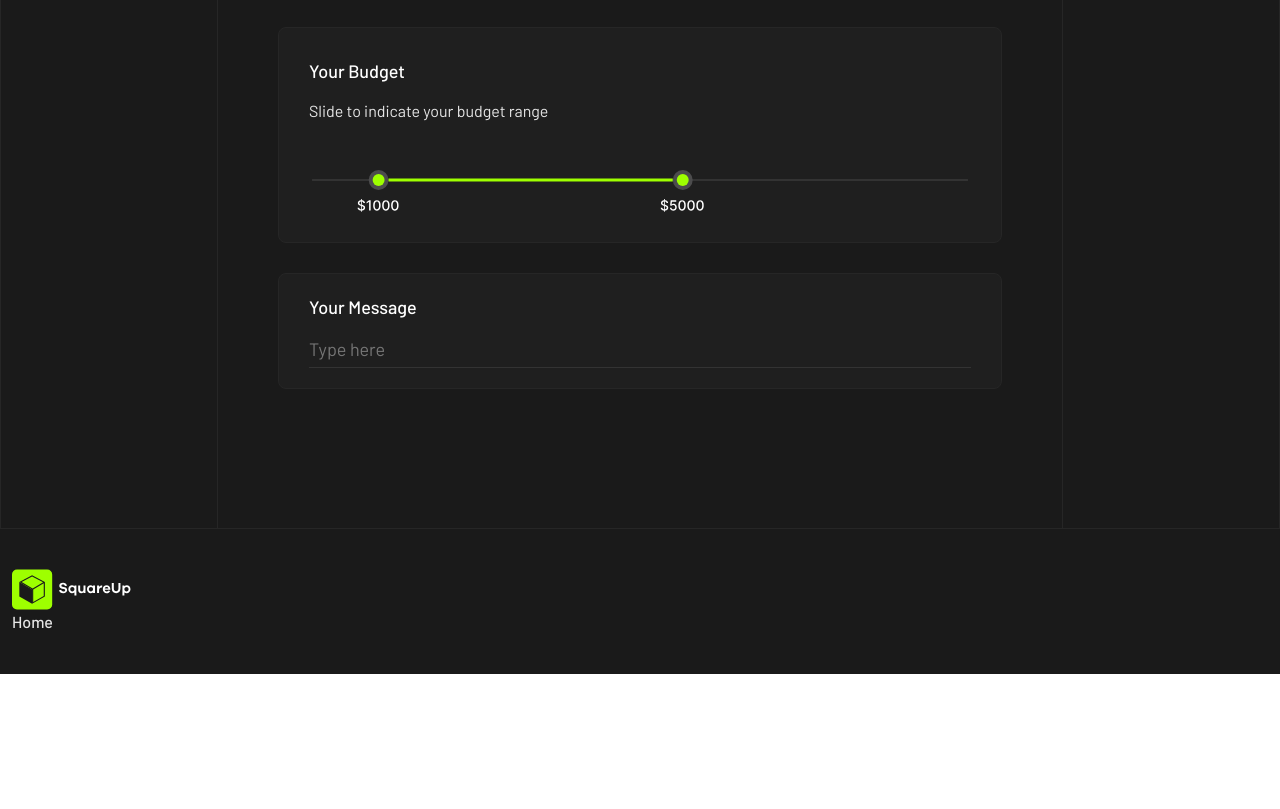
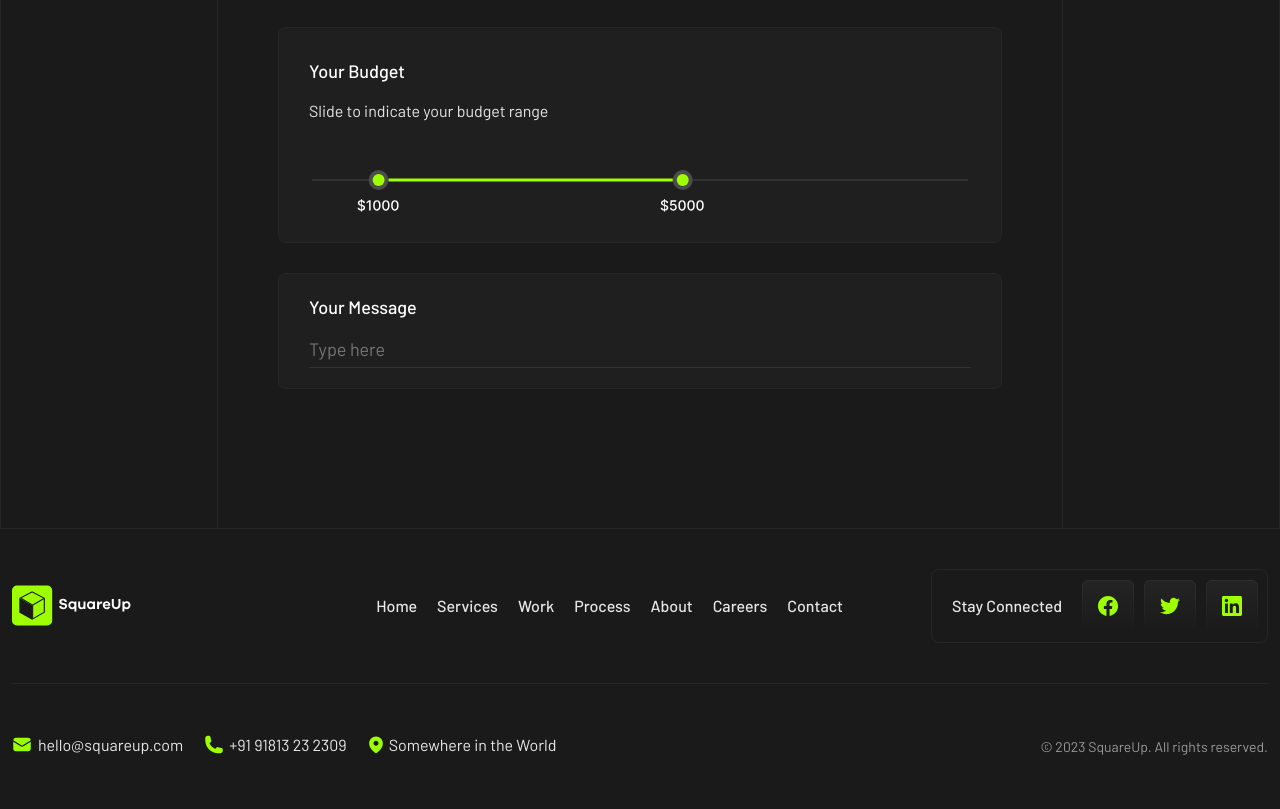
Before and after one commit to nikhilbishnoi-473/SpuareUp, a plain HTML site: page index.html in a window 1280 px wide. Shown: the part 5229-6038 px from the top of the page. Before the commit the page ends 5903 px from the top, so only its background shows below. Drawn offline with nearby package versions, Linux system fonts and the light colour scheme.

Commit message:
static page done

```diff
--- a/assets/css/style.css
+++ b/assets/css/style.css
@@ -579,14 +579,36 @@ padding: 20px 30px;
     padding-bottom: 40px;
 }
 
+.gap-20{
+    gap: 20px;
+}
+.footer_box{
+    max-width: 337px;
+    border-radius: 8px;
+    padding: 10px 10px 10px 20px;
+    border: 1px solid  var(--light-black)
+}
+ .gap-88{
+    gap: 88px;
+ }
+.gap-20{
+    gap: 20px;
+}
 
-
-
-
-
-
-
-
+.gap-10{
+    gap: 10px;
+}
+.footer_line{
+    width: 100%;
+    height: 1px;
+    background: var(--light-black);
+}
+.gap-6{
+    gap: 6px;
+}
+.gap-22{
+    gap: 22px;
+}
 
 
 
--- a/index.html
+++ b/index.html
@@ -357,7 +357,8 @@
                 <div class="d-flex justify-content-center text-center">
                     <div class="d-flex flex-column">
                         <h2 class="barlow mb-0 white fw-600 fs-38 line-45 ">Frequently Asked Questions</h2>
-                        <p class="barlow fw-400 mb-0 light-white fs-16 line-24 pt-10 max-w-779 ">Still you have any questions? Contact our Team via hello@squareup.com</p>
+                        <p class="barlow fw-400 mb-0 light-white fs-16 line-24 pt-10 max-w-779 ">Still you have any
+                            questions? Contact our Team via hello@squareup.com</p>
                     </div>
                 </div>
             </div>
@@ -372,12 +373,15 @@
                 <div class="d-flex justify-content-around text-center">
                     <div class="d-flex flex-column">
                         <div> <img src="./assets/image/svg/Logo2.svg" alt="svg"></div>
-                        <h2 class="barlow fw-600 mb-0 fs-30 line-36 white pt-40">Thank you for your Interest in SquareUp.</h2>
+                        <h2 class="barlow fw-600 mb-0 fs-30 line-36 white pt-40">Thank you for your Interest in
+                            SquareUp.</h2>
                         <p class="barlow mb-0 fw-400 fs-16 line-24 light-white max-w-780 pt-10">
-                            We would love to hear from you and discuss how we can help bring your digital ideas to life. Here are the different ways you can get in touch with us.
+                            We would love to hear from you and discuss how we can help bring your digital ideas to life.
+                            Here are the different ways you can get in touch with us.
                         </p>
                         <div class="d-flex justify-content-center pt-40">
-                        <button class="barlow fw-500  fs-14 line-21 black-1 btn_start text-nowrap">Start Project</button>
+                            <button class="barlow fw-500  fs-14 line-21 black-1 btn_start text-nowrap">Start
+                                Project</button>
                         </div>
                     </div>
                 </div>
@@ -385,16 +389,20 @@
             <div class="container max-w-1280 border_full_2 ">
 
                 <div class="input_box mx-auto">
-                    <div class="d-flex gap-30" >
+                    <div class="d-flex gap-30">
                         <div class="full_input w-100">
                             <h3 class="barlow fw-500 mb-0 fs-18 line-27 white">Full Name</h3>
-                            <input type="text" class="barlow pb-6 fw-400 fs-18 line-24 input type_here pt-16" placeholder="Type here" style="outline: none; background-color: transparent; border: 0; color: white;">
+                            <input type="text" class="barlow pb-6 fw-400 fs-18 line-24 input type_here pt-16"
+                                placeholder="Type here"
+                                style="outline: none; background-color: transparent; border: 0; color: white;">
 
                         </div>
 
                         <div class="full_input w-100">
                             <h3 class="barlow fw-500 mb-0 fs-18 line-27 white">Email</h3>
-                            <input type="email" class="barlow pb-6 fw-400 fs-18 line-24 input type_here pt-16" placeholder="Type here" style="outline: none; background-color: transparent; border: 0; color: white;">
+                            <input type="email" class="barlow pb-6 fw-400 fs-18 line-24 input type_here pt-16"
+                                placeholder="Type here"
+                                style="outline: none; background-color: transparent; border: 0; color: white;">
 
                         </div>
                     </div>
@@ -409,12 +417,15 @@
                     <div class="box_last_section mt-30">
                         <h2 class="barlow mb-0 fw-500 fs-18 line-27 white ">Your Budget</h2>
 
-                         <h4 class="barlow mb-0 fw-400 fs-16 line-24 light-white pt-14">Slide to indicate your budget range</h4>
+                        <h4 class="barlow mb-0 fw-400 fs-16 line-24 light-white pt-14">Slide to indicate your budget
+                            range</h4>
                         <img class="w-100 pt-30" src="./assets/image/svg/line.svg" alt="svg">
                     </div>
                     <div class="last_box mt-30">
                         <h4 class="barlow fw-500 fs-18 line-27 mb-0 white ">Your Message</h4>
-                        <input type="text" class="barlow pb-6 fw-400 fs-18 line-24 input type_here pt-16" placeholder="Type here" style="outline: none; background-color: transparent; border: 0; color: white;">
+                        <input type="text" class="barlow pb-6 fw-400 fs-18 line-24 input type_here pt-16"
+                            placeholder="Type here"
+                            style="outline: none; background-color: transparent; border: 0; color: white;">
 
                     </div>
                 </div>
@@ -425,12 +436,51 @@
         <footer class="border_t">
             <div class="container max-w-1280">
                 <div class="py-40">
-                   <div>
+                    <div class="d-flex align-items-center justify-content-between">
                         <img src="./assets/image/svg/Logo.svg" alt="">
-                    <ul class="ps-0 mb-0 ">
+                        <div class="d-flex gap-88 align-items-center">
+                            <ul class="ps-0 mb-0 d-flex  gap-20">
                                 <li><a href="" class="barlow fw-500 light-white fs-16 line-24 ">Home</a></li>
+                                <li><a href="" class="barlow fw-500 light-white fs-16 line-24 ">Services</a></li>
+                                <li><a href="" class="barlow fw-500 light-white fs-16 line-24 ">Work</a></li>
+                                <li><a href="" class="barlow fw-500 light-white fs-16 line-24 ">Process</a></li>
+                                <li><a href="" class="barlow fw-500 light-white fs-16 line-24 ">About</a></li>
+                                <li><a href="" class="barlow fw-500 light-white fs-16 line-24 ">Careers</a></li>
+                                <li><a href="" class="barlow fw-500 light-white fs-16 line-24 ">Contact</a></li>
                             </ul>
+                            <div class="footer_box  ">
+                                <div class="d-flex align-items-center gap-20">
+                                    <h4 class="barlow mb-0 fw-500 fs-16 line-24 text-nowrap light-white">Stay Connected
+                                    </h4>
+                                    <div class="d-flex gap-10">
+                                        <img src="./assets/image/svg/facebook.svg" alt="svg">
+                                        <img src="./assets/image/svg/twitter.svg" alt="svg">
+                                        <img src="./assets/image/svg/in.svg" alt="svg">
                                     </div>
+                                </div>
+                            </div>
+                        </div>
+                    </div>
+                </div>
+
+                <div class="footer_line"></div>
+                <div class="d-flex   py-40 align-items-center justify-content-between">
+                    <div class=" mb-1 d-flex gap-22">
+                        <div class="d-flex gap-6">
+                         <img src="./assets/image/svg/Icon8.svg" alt="svg">
+                         <h3  > <a href="" class="barlow  mb-0 fw-400 fs-16 line-24 light-white ">hello@squareup.com</a></h3>
+                        </div>
+                        <div class="d-flex gap-6">
+                         <img src="./assets/image/svg/icon9.svg" alt="svg">
+                         <h3 > <a href="" class="barlow mb-0  fw-400 fs-16 line-24 light-white ">+91 91813 23 2309</a></h3>
+                        </div>
+                        <div class="d-flex gap-6">
+                         <img src="./assets/image/svg/Subtract.svg" alt="svg">
+                         <h3 > <a href="" class="barlow mb-0 fw-400 fs-16 line-24 light-white ">Somewhere in the World</a></h3>
+                        </div>
+
+                     </div>
+                            <h3 class="barlow mb-0 fw-400 fs-14 line-21 white-1">© 2023 SquareUp. All rights reserved.</h3>
                 </div>
             </div>
         </footer>
```
Also changed, not shown: assets/image/svg/Icon8.svg (added), assets/image/svg/Subtract.svg (added), assets/image/svg/facebook.svg (added), assets/image/svg/icon9.svg (added), assets/image/svg/in.svg (added), assets/image/svg/twitter.svg (added). Lines whose indentation alone changed are shown as unchanged.
